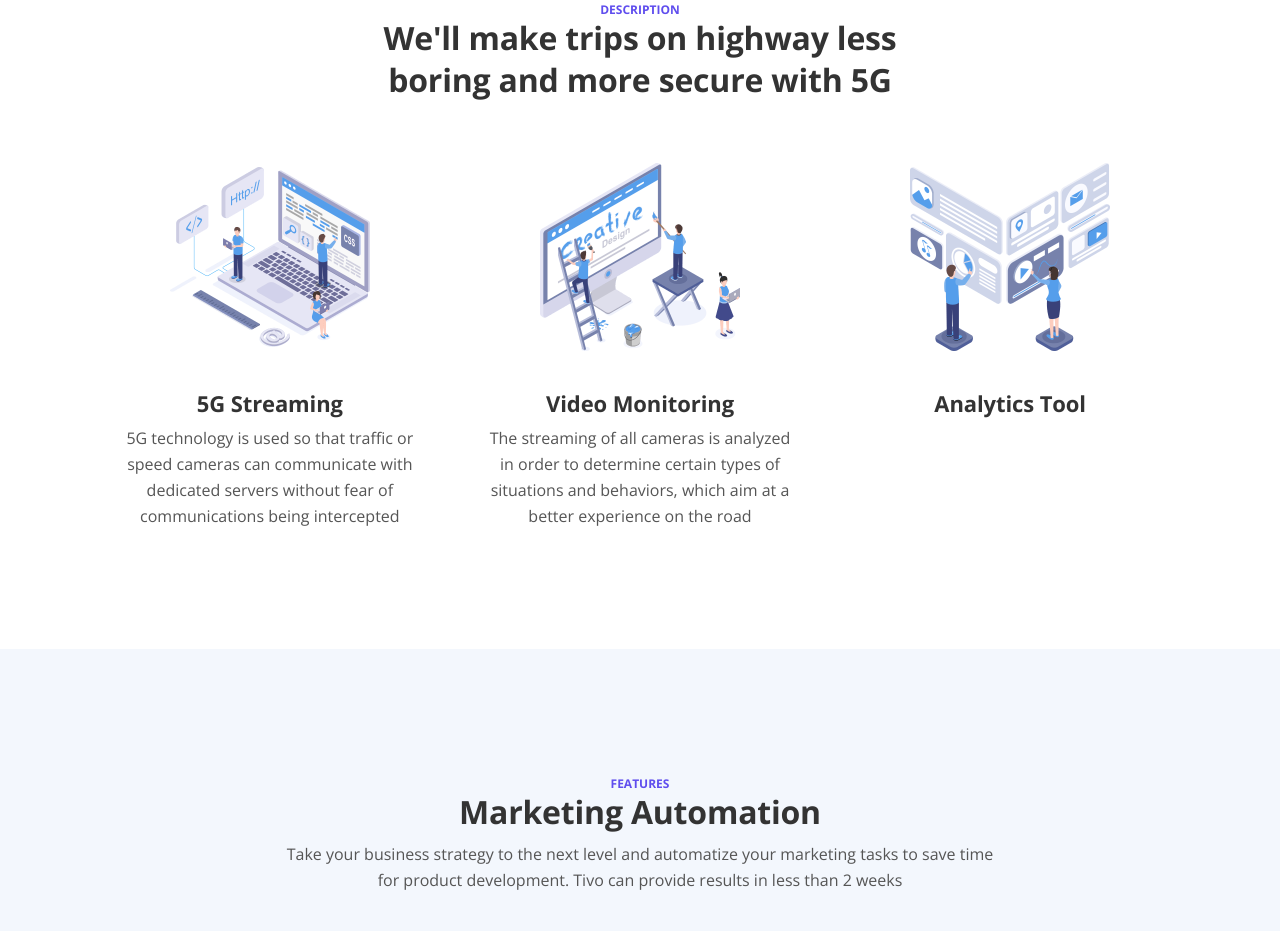
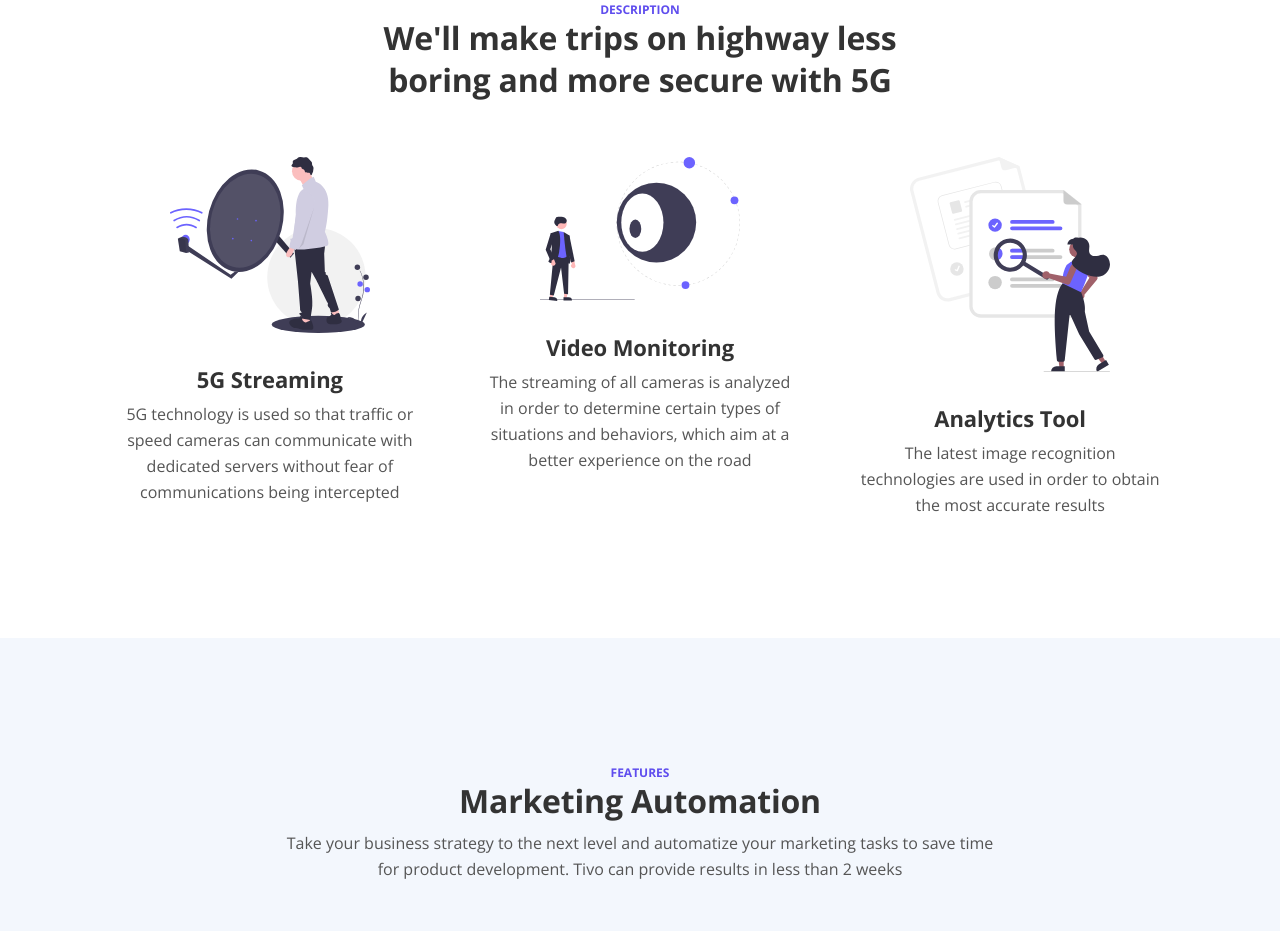
Before and after one commit to 5g-mobility/5g-mobility-promo, a plain HTML site: page index.html in a window 1280 px wide. Shown: the part 854-1785 px from the top of the page. Drawn offline with nearby package versions, Linux system fonts and the light colour scheme; files whose address does not match are found by name.

Commit message:
completar descrição, falta css

```diff
--- a/index.html
+++ b/index.html
@@ -130,7 +130,7 @@
                     <!-- Card -->
                     <div class="card">
                         <div class="card-image">
-                            <img class="img-fluid" src="images/description-1.png" alt="alternative">
+                            <img class="img-fluid" src="images/description-5g-streaming.svg" alt="alternative">
                         </div>
                         <div class="card-body">
                             <h4 class="card-title">5G Streaming</h4>
@@ -143,7 +143,7 @@
                     <!-- Card -->
                     <div class="card">
                         <div class="card-image">
-                            <img class="img-fluid" src="images/description-2.png" alt="alternative">
+                            <img class="img-fluid" src="images/description-video-monitoring.svg" alt="alternative">
                         </div>
                         <div class="card-body">
                             <h4 class="card-title">Video Monitoring</h4>
@@ -157,11 +157,11 @@
                     <!-- Card -->
                     <div class="card">
                         <div class="card-image">
-                            <img class="img-fluid" src="images/description-3.png" alt="alternative">
+                            <img class="img-fluid" src="images/description-analytics-tool-1.svg" alt="alternative">
                         </div>
                         <div class="card-body">
                             <h4 class="card-title">Analytics Tool</h4>
-                            <p></p>
+                            <p>The latest image recognition technologies are used in order to obtain the most accurate results</p>
                         </div>
                     </div>
                     <!-- end of card -->
```
Also changed, not shown: images/description-1.png (deleted), images/description-5g-streaming.svg (added), images/description-analytics-tool-1.svg (added), images/description-analytics-tool.svg (added), images/description-video-monitoring.svg (added).
